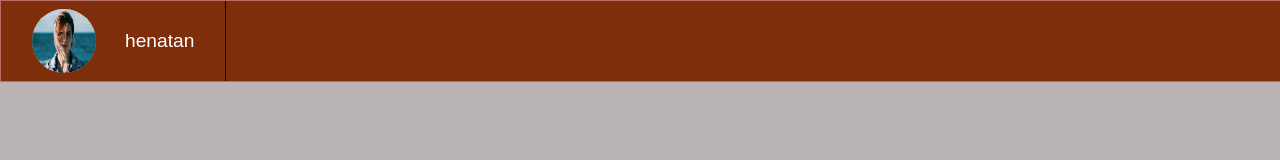
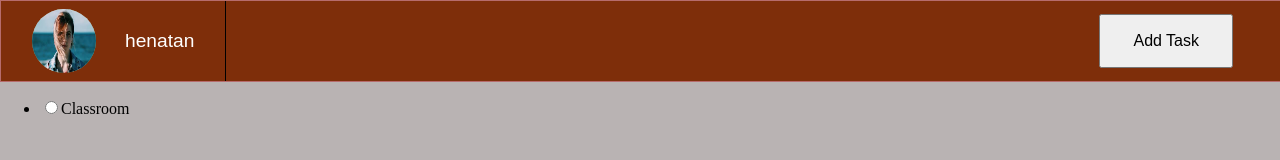
Before and after one commit to henatan99/todo-list, a website built with webpack: page dist/index.html in a window 1280 px wide. Built offline with nearby package versions, Linux system fonts and the light colour scheme.

Commit message:
created left.js module file to construct the left menu section

```diff
--- a/src/assets/style.css
+++ b/src/assets/style.css
@@ -16,6 +16,7 @@ body {
     border: 1px solid rgb(182, 108, 108);
     display: flex;
     flex-direction: row;
+    justify-content: space-between;
     align-items: center;
     background: rgb(126, 46, 10);
 }
@@ -54,3 +55,9 @@ body {
     font-size: 1.2rem;
     color: white;
 }
+
+.task-btn {
+    font-size: 1rem;
+    padding: 1rem 2rem 1rem 2rem;
+    margin-right: 3rem;
+}
--- a/src/index.js
+++ b/src/index.js
@@ -1,8 +1,10 @@
 import './assets/style.css';
 import navBar from './views/navbar';
 import profileImg from './assets/images/photo.jpeg';
+import leftDiv from './views/left.js';
 
 const container = document.getElementById("container");
 
 const nav = navBar (profileImg, 'henatan');
 container.appendChild(nav);
+container.appendChild(leftDiv);
--- /dev/null
+++ b/src/views/left.js
@@ -0,0 +1,21 @@
+const createElem = (tag) => {
+    let elem = document.createElement(tag);
+    elem.classList.add(tag);
+    elem.setAttribute('id', tag);
+    return elem;
+}
+
+const radioInput = (id, name, value) => `<input type="radio" id=${id} name=${name} value=${value}>`;
+const radioLabel = (name, text) => `<label for=${name}>${text}</label><br></br>`;
+const radioItem = (id, name, value, text) => radioInput(id, name, value) + radioLabel(name, text) ;
+
+const leftDiv = createElem('div');
+const menuUl = createElem('ul');
+const ListItemLi = createElem('li');
+
+let radioItem1 = radioItem('radio1', 'radio1', 'classroom', 'Classroom');
+ListItemLi.innerHTML = radioItem1;
+menuUl.appendChild(ListItemLi);
+leftDiv.appendChild(menuUl);
+
+export {leftDiv as default};
--- a/src/views/navbar.js
+++ b/src/views/navbar.js
@@ -11,12 +11,18 @@ const profile = (profileImg, userName) => {
 }
 
 const navBar = (profileImg, userName) => {
+    let taskButton = document.createElement('button');
+    taskButton.classList.add('task-btn');
+    taskButton.setAttribute('id', 'task-btn');
+    taskButton.innerText = 'Add Task';
+
     let navBarNav = document.createElement('nav');
     navBarNav.classList.add('navBarNav');
     navBarNav.setAttribute('id', 'navBarNav');
 
     let profileDiv =  profile(profileImg, userName);
     navBarNav.appendChild(profileDiv);
+    navBarNav.appendChild(taskButton);
 
     return navBarNav;
 }
--- /dev/null
+++ b/src/views/taskfrom.js
@@ -0,0 +1,3 @@
+const taskformDiv = document.createElement('div');
+const title = '<input type="text" id="title" name="title" >';
+const schedule = '<button id="schedule" class="schedule">Schedule</button>';
```
Also changed, not shown: dist/main.js.
